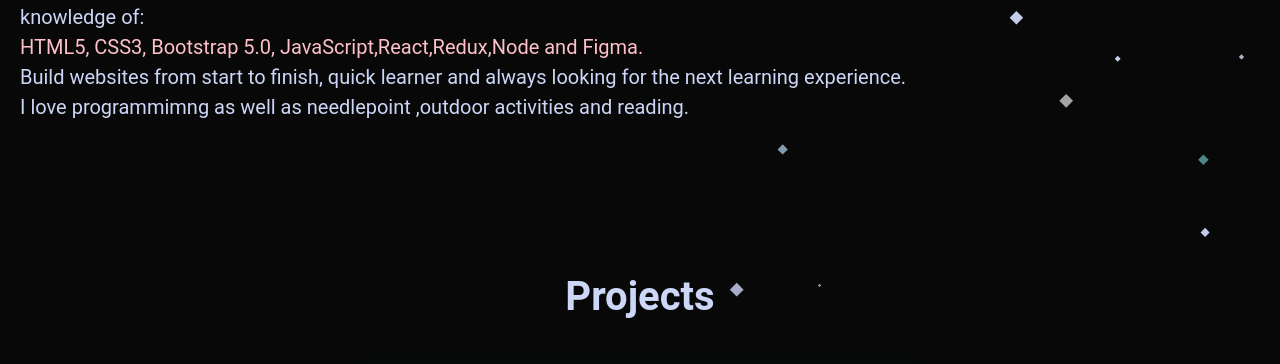
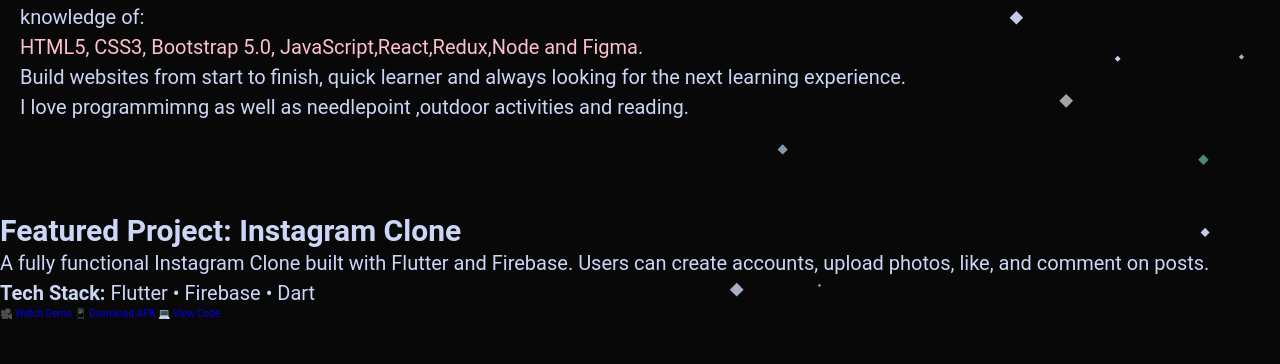
Before and after one commit to Ilona-Shalagin/ilona-portfolio, a plain HTML site: page index.html in a window 1280 px wide. Shown: the part 588-952 px from the top of the page. Drawn offline with nearby package versions, Linux system fonts and the light colour scheme; animation ran at ten frames a second; a script that the page names is missing.

Commit message:
Update index.html

```diff
--- a/index.html
+++ b/index.html
@@ -55,7 +55,16 @@
 
       <div class="space"></div>
       <br>
-
+          <section class="featured">
+  <h2>Featured Project: Instagram Clone</h2>
+  <p> A fully functional Instagram Clone built with Flutter and Firebase.
+    Users can create accounts, upload photos, like, and comment on posts.</p>
+ <p><strong>Tech Stack:</strong> Flutter • Firebase • Dart</p>
+  <div class="buttons">
+    <a href="https://youtube.com/yourdemo" target="_blank">🎥 Watch Demo</a>
+    <a href="https://drive.google.com/yourapklink" target="_blank">📱 Download APK</a>
+    <a href="https://github.com/Ilona-Shalagin/instagram-clone" target="_blank">💻 View Code</a>
+   </section>
          <section class="section" id="projects">
               <div class="project-container">
                 <h4 class="album">Projects</h4>
```
